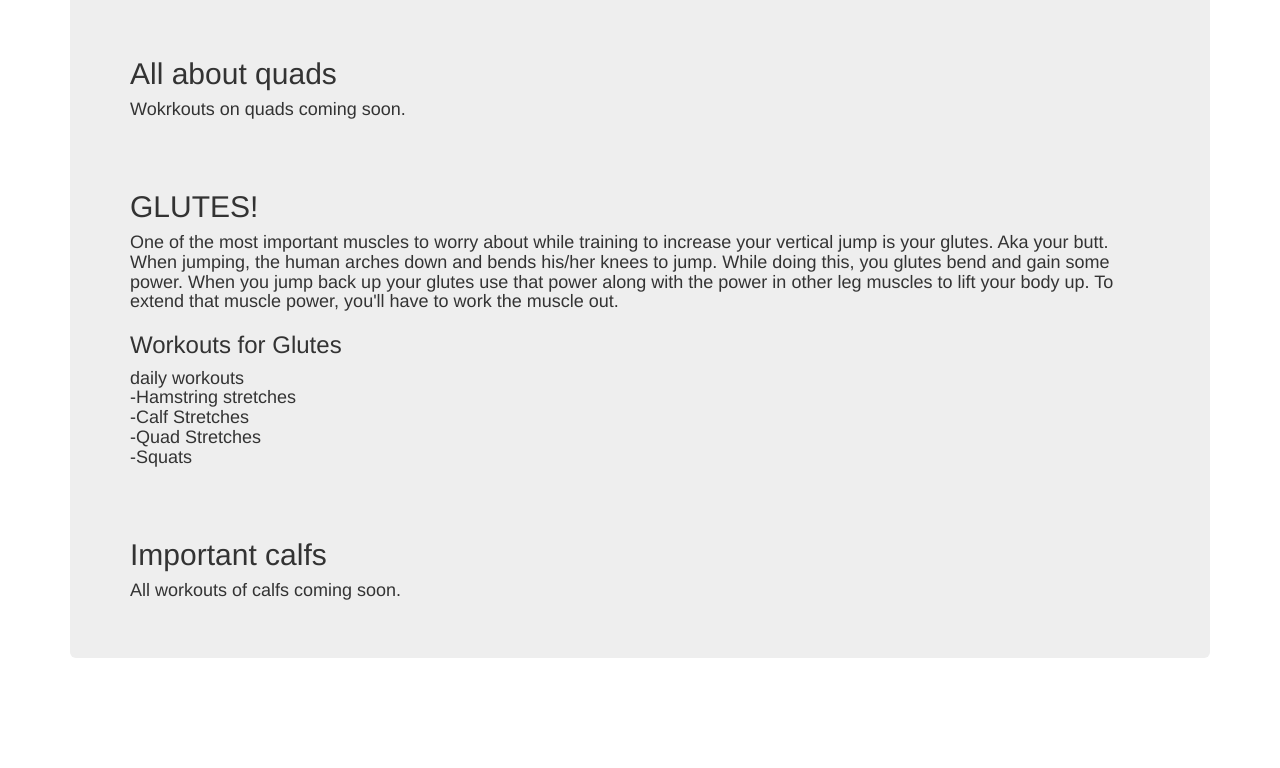
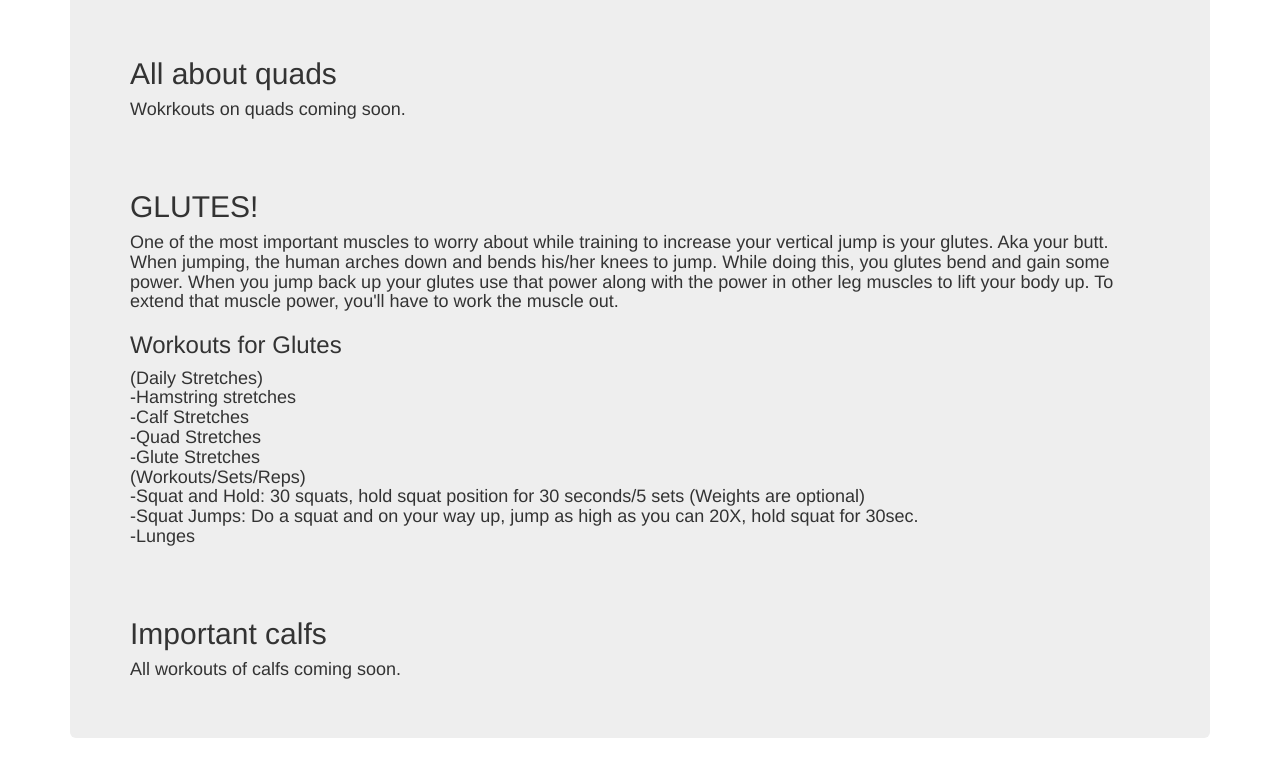
Before and after one commit to NestorG3035/cyo, a plain HTML site: page index.html in a window 1280 px wide. Shown: the part 717-1485 px from the top of the page. Before the commit the page ends 1405 px from the top, so only its background shows below. Drawn offline with nearby package versions, Linux system fonts and the light colour scheme; a web font is replaced by a local one.

Commit message:
adds workouts

```diff
--- a/index.html
+++ b/index.html
@@ -4,7 +4,7 @@
 <head>
   <meta charset="UTF-8">
   <meta name="viewport" content="width=device-width,initial-scale=1">
-  <title>Bootsrap Template</title>
+  <title> Bungies for Sports</title>
   <!-- Latest compiled and minified CSS -->
   <link rel="stylesheet" href="https://maxcdn.bootstrapcdn.com/bootstrap/3.4.0/css/bootstrap.min.css">
 
@@ -126,12 +126,17 @@
           One of the most important muscles to worry about while training to increase your vertical jump is your glutes. Aka your butt. When jumping, the human arches down and bends his/her knees to jump. While doing this, you glutes bend and gain some power. When you jump back up your glutes use that power along with the power in other leg muscles to lift your body up. To extend that muscle power, you'll have to work the muscle out.
         </h4>
 <h3>Workouts for Glutes</h3>
-<h4>daily workouts<br>
+<h4>(Daily Stretches)<br>
 -Hamstring stretches<br>
 -Calf Stretches<br>
 -Quad Stretches<br>
+-Glute Stretches<br>
+(Workouts/Sets/Reps)<br>
+-Squat and Hold: 30 squats, hold squat position for 30 seconds/5 sets (Weights are optional)<br>
+-Squat Jumps: Do a squat and on your way up, jump as high as you can 20X, hold squat for 30sec.<br>
+-Lunges
+</h4>
 
--Squats<br></h4>
 
       </div>
         <br></br>
```
